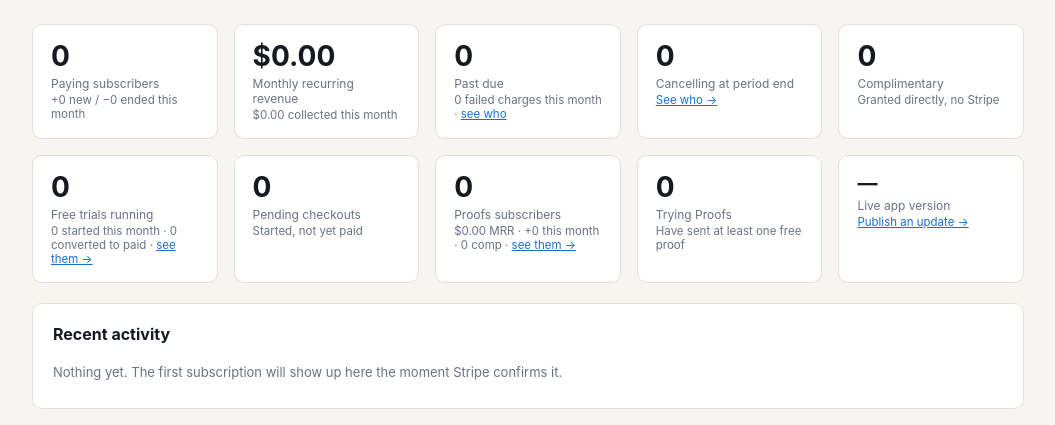
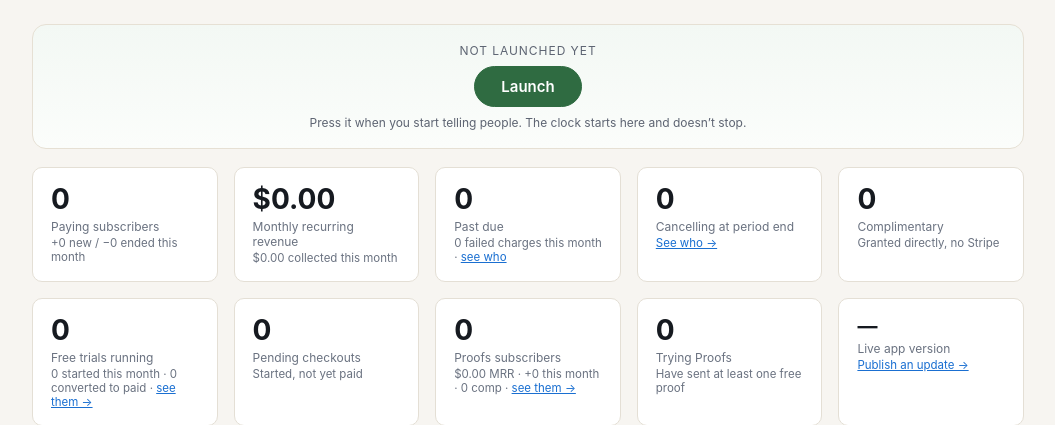
Before and after one commit to awoods990/piperstitch, a FastAPI app: page /admin in a window 1280 px wide. Shown: the part 85-510 px from the top of the page, without its empty margins (112-1167 px from the left). Run offline with FastAPI, Linux system fonts and the light colour scheme; the visitor is signed in with stand-in values (Sample User, id 1); data comes from the database, SQL or seed files in the repository; data that the repository does not hold is empty.

Commit message:
A button that can only be pressed once, and a clock that never stops
The dashboard gets a Launch button, and from the moment it is pressed it
becomes a running count of how long PiperStitch has been live. Before
that it says, honestly, "not launched yet".

Write-once by design. By the time anyone presses it a second time the
counter is the only record of when it happened, so a silent rewrite would
go unnoticed -- set_setting refuses to overwrite, and the button itself
disappears once the date exists. It is stored in the database rather than
in configuration so that it rides along in the nightly backup, and it is
written into the event log so the moment has a second witness.

Customer-less events stopped calling themselves "Unknown customer", which
read like lost data; they say "System", which is what they are.

Co-Authored-By: Claude Opus 5 <noreply@anthropic.com>

```diff
--- a/license-admin/app/db.py
+++ b/license-admin/app/db.py
@@ -601,6 +601,16 @@ CREATE TABLE IF NOT EXISTS published_updates (
     file_size INTEGER NOT NULL,
     sha256 TEXT NOT NULL,
     published_at TEXT NOT NULL
+);
+
+-- One row per remembered fact that belongs to the business rather than to
+-- a customer. Currently just the moment PiperStitch launched, which is
+-- worth keeping in the database that gets backed up rather than in
+-- somebody's memory.
+CREATE TABLE IF NOT EXISTS settings (
+    key TEXT PRIMARY KEY,
+    value TEXT NOT NULL,
+    set_at TEXT NOT NULL
 );
 """
 
@@ -700,6 +710,28 @@ def _now() -> str:
     return datetime.utcnow().isoformat(timespec="seconds") + "Z"
 
 
+# ------------------------------------------------------------------ settings --
+
+
+def get_setting(key: str) -> Optional[str]:
+    with connection() as conn:
+        row = conn.execute("SELECT value FROM settings WHERE key = ?", (key,)).fetchone()
+    return row["value"] if row else None
+
+
+def set_setting(key: str, value: str, *, only_once: bool = False) -> bool:
+    """True when this call is the one that set it. `only_once` refuses to
+    overwrite -- the launch moment happened once, and a second click on a
+    button should not quietly rewrite history."""
+    with connection() as conn:
+        if only_once and conn.execute("SELECT 1 FROM settings WHERE key = ?", (key,)).fetchone():
+            return False
+        conn.execute("INSERT INTO settings (key, value, set_at) VALUES (?, ?, ?) "
+                     "ON CONFLICT(key) DO UPDATE SET value = excluded.value, set_at = excluded.set_at",
+                     (key, value, now_iso()))
+    return True
+
+
 def now_iso() -> str:
     return _now()
 
--- a/license-admin/app/main.py
+++ b/license-admin/app/main.py
@@ -1562,7 +1562,23 @@ def dashboard(request: Request):
         "pending_checkout_count": len(db.list_pending_checkouts()),
         "recent_events": db.recent_events(),
         "latest_update": db.latest_published_update(),
+        "launched_at": db.get_setting("launched_at"),
     })
+
+
+@app.post("/admin/launch", dependencies=[Depends(auth.require_admin)])
+def admin_launch(request: Request):
+    """The moment PiperStitch went public, written down once.
+
+    Write-once on purpose: a second press must not quietly move the date,
+    because by then the number on the dashboard is the only record of it
+    and nobody would notice it had changed. It lives in the database, so
+    it is inside the nightly backup rather than in somebody's memory.
+    """
+    if db.set_setting("launched_at", db.now_iso(), only_once=True):
+        db.add_event(customer_id=None, subscription_id=None, kind="launched",
+                     detail="PiperStitch launched. The counter on the dashboard starts here.")
+    return RedirectResponse("/admin", status_code=303)
 
 
 @app.get("/admin/subscribers", response_class=HTMLResponse, dependencies=[Depends(auth.require_admin)])
--- a/license-admin/app/templates/dashboard.html
+++ b/license-admin/app/templates/dashboard.html
@@ -1,7 +1,70 @@
 {% extends "admin_base.html" %}
 {% block title %}Dashboard — PiperStitch License Admin{% endblock %}
 {% block admin_body %}
+<style>
+  /* The launch marker. Before: one button, deliberately quiet, because
+     pressing it is a one-way door. After: a running clock, because the
+     only thing worth knowing about a launch date afterwards is how long
+     ago it was. */
+  .launch { border: 1px solid var(--line, #e6e0d4); border-radius: 14px; padding: 18px 20px; margin: 0 0 18px;
+            background: linear-gradient(180deg, #f3f8f4, #fbfdfb); text-align: center; }
+  .launch.live { border-color: #cfe5d5; }
+  .launch-kicker { font-size: 12px; letter-spacing: .08em; text-transform: uppercase; color: #5d6472; margin-bottom: 8px; }
+  .launch-clock { display: flex; gap: 18px; justify-content: center; flex-wrap: wrap; margin: 6px 0 8px; }
+  .launch-unit { min-width: 74px; }
+  .launch-n { font-size: 34px; font-weight: 700; font-variant-numeric: tabular-nums; line-height: 1.05; color: #2f6b41; }
+  .launch-u { font-size: 11px; letter-spacing: .06em; text-transform: uppercase; color: #5d6472; }
+  .launch-since { font-size: 12px; color: #5d6472; }
+  .launch form { margin: 0; }
+  .launch .btn-launch { font-size: 15px; font-weight: 600; padding: 10px 26px; border-radius: 999px;
+                        background: #2f6b41; color: #fff; border: 1px solid #2f6b41; cursor: pointer; }
+  .launch .btn-launch:hover { background: #265836; }
+  .launch-note { font-size: 12px; color: #5d6472; margin-top: 8px; }
+  @media (max-width: 620px) { .launch-clock { gap: 10px; } .launch-n { font-size: 26px; } .launch-unit { min-width: 58px; } }
+</style>
 <main>
+  {% if launched_at %}
+  <div class="launch live">
+    <div class="launch-kicker">PiperStitch has been live for</div>
+    <div class="launch-clock" id="launchClock" data-since="{{ launched_at }}">
+      <div class="launch-unit"><div class="launch-n" data-unit="days">&mdash;</div><div class="launch-u">days</div></div>
+      <div class="launch-unit"><div class="launch-n" data-unit="hours">&mdash;</div><div class="launch-u">hours</div></div>
+      <div class="launch-unit"><div class="launch-n" data-unit="minutes">&mdash;</div><div class="launch-u">minutes</div></div>
+      <div class="launch-unit"><div class="launch-n" data-unit="seconds">&mdash;</div><div class="launch-u">seconds</div></div>
+    </div>
+    <div class="launch-since">Launched {{ launched_at|replace("T", " ")|replace("Z", "") }} UTC</div>
+  </div>
+  <script>
+    (function () {
+      var el = document.getElementById("launchClock");
+      if (!el) return;
+      var since = Date.parse(el.dataset.since);
+      if (isNaN(since)) return;
+      var cells = {};
+      el.querySelectorAll("[data-unit]").forEach(function (n) { cells[n.dataset.unit] = n; });
+      function pad(n) { return n < 10 ? "0" + n : String(n); }
+      function tick() {
+        var s = Math.max(0, Math.floor((Date.now() - since) / 1000));
+        cells.days.textContent = Math.floor(s / 86400);
+        cells.hours.textContent = pad(Math.floor(s / 3600) % 24);
+        cells.minutes.textContent = pad(Math.floor(s / 60) % 60);
+        cells.seconds.textContent = pad(s % 60);
+      }
+      tick();
+      setInterval(tick, 1000);
+    })();
+  </script>
+  {% else %}
+  <div class="launch">
+    <div class="launch-kicker">Not launched yet</div>
+    <form method="post" action="/admin/launch"
+          onsubmit="return confirm('This records the moment PiperStitch launched, and it can only be set once. Ready?');">
+      <button type="submit" class="btn-launch">Launch</button>
+    </form>
+    <div class="launch-note">Press it when you start telling people. The clock starts here and doesn&rsquo;t stop.</div>
+  </div>
+  {% endif %}
+
   <div class="kpi-grid">
     <div class="kpi-tile">
       <div class="kpi-value">{{ counts.paying }}</div>
@@ -62,7 +125,7 @@
       <li>
         <span class="when">{{ e.created_at|short_dt }}</span>
         <span>
-          {% if e.customer_id %}<a href="/admin/customers/{{ e.customer_id }}">{{ e.customer_name or e.customer_email }}</a>{% else %}<span class="muted">Unknown customer</span>{% endif %}
+          {% if e.customer_id %}<a href="/admin/customers/{{ e.customer_id }}">{{ e.customer_name or e.customer_email }}</a>{% else %}<span class="muted">System</span>{% endif %}
           &mdash; <strong>{{ e.kind.replace('_', ' ') }}</strong>{% if e.detail %}: {{ e.detail }}{% endif %}
         </span>
       </li>
```
Also changed, not shown: license-admin/tests/test_routes.py (+36 -0 lines).
